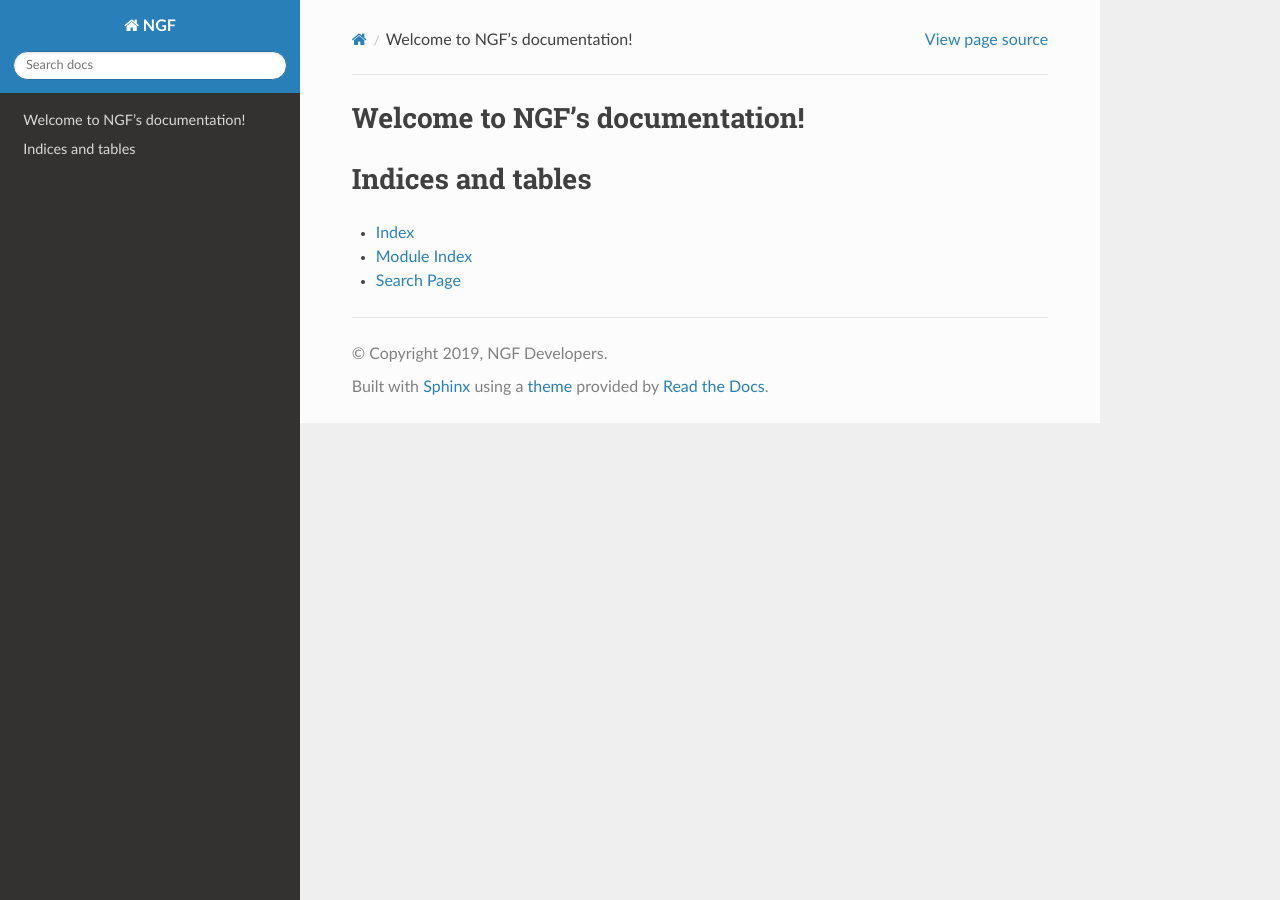
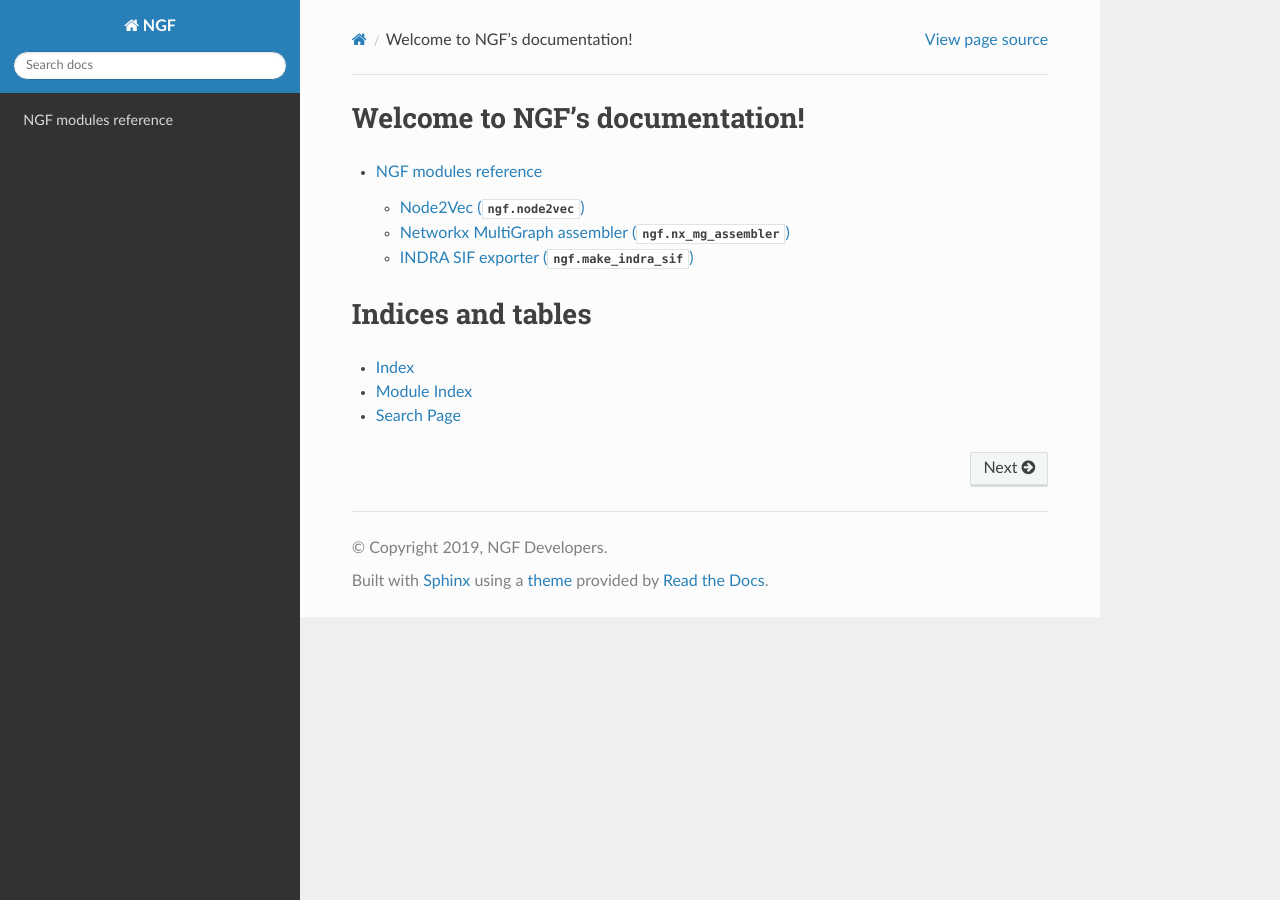
Before and after one commit to churchmanlab/genewalk, a Sphinx documentation site: the page built from doc/index.rst, in a window 1280 px wide. Built offline with Sphinx 7.4.7 and the Read the Docs theme 2.0.0, drawn with Linux system fonts in a browser that asks for light colours; formulas are drawn with MathJax 3.

Commit message:
Add actual documentation for files

```diff
--- a/doc/index.rst
+++ b/doc/index.rst
@@ -7,8 +7,9 @@ Welcome to NGF's documentation!
 ===============================
 
 .. toctree::
-   :maxdepth: 2
-   :caption: Contents:
+   :maxdepth: 3
+
+   modules/index
 
 
 
--- /dev/null
+++ b/doc/modules/index.rst
@@ -0,0 +1,9 @@
+.. _ngf_modules_ref:
+
+NGF modules reference
+=====================
+
+.. toctree::
+   :maxdepth: 4
+
+   ngf
--- /dev/null
+++ b/doc/modules/ngf.rst
@@ -0,0 +1,20 @@
+Node2Vec (:py:mod:`ngf.node2vec`)
+=================================
+
+.. automodule:: ngf.node2vec
+    :members:
+    :show-inheritance:
+
+Networkx MultiGraph assembler (:py:mod:`ngf.nx_mg_assembler`)
+=============================================================
+
+.. automodule:: ngf.nx_mg_assembler
+    :members:
+    :show-inheritance:
+
+INDRA SIF exporter (:py:mod:`ngf.make_indra_sif`)
+=================================================
+
+.. automodule:: ngf.make_indra_sif
+    :members:
+    :show-inheritance:
```
